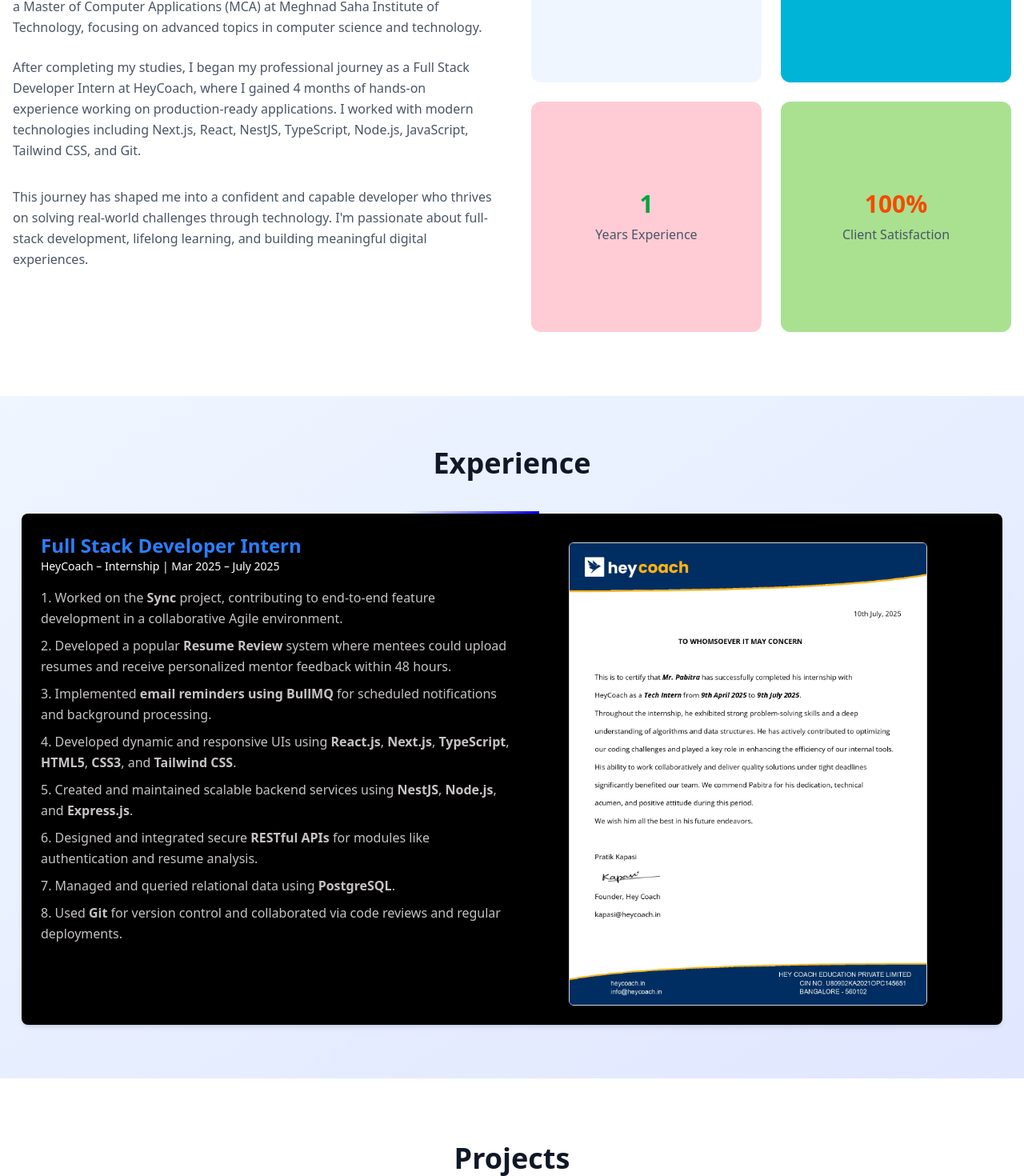
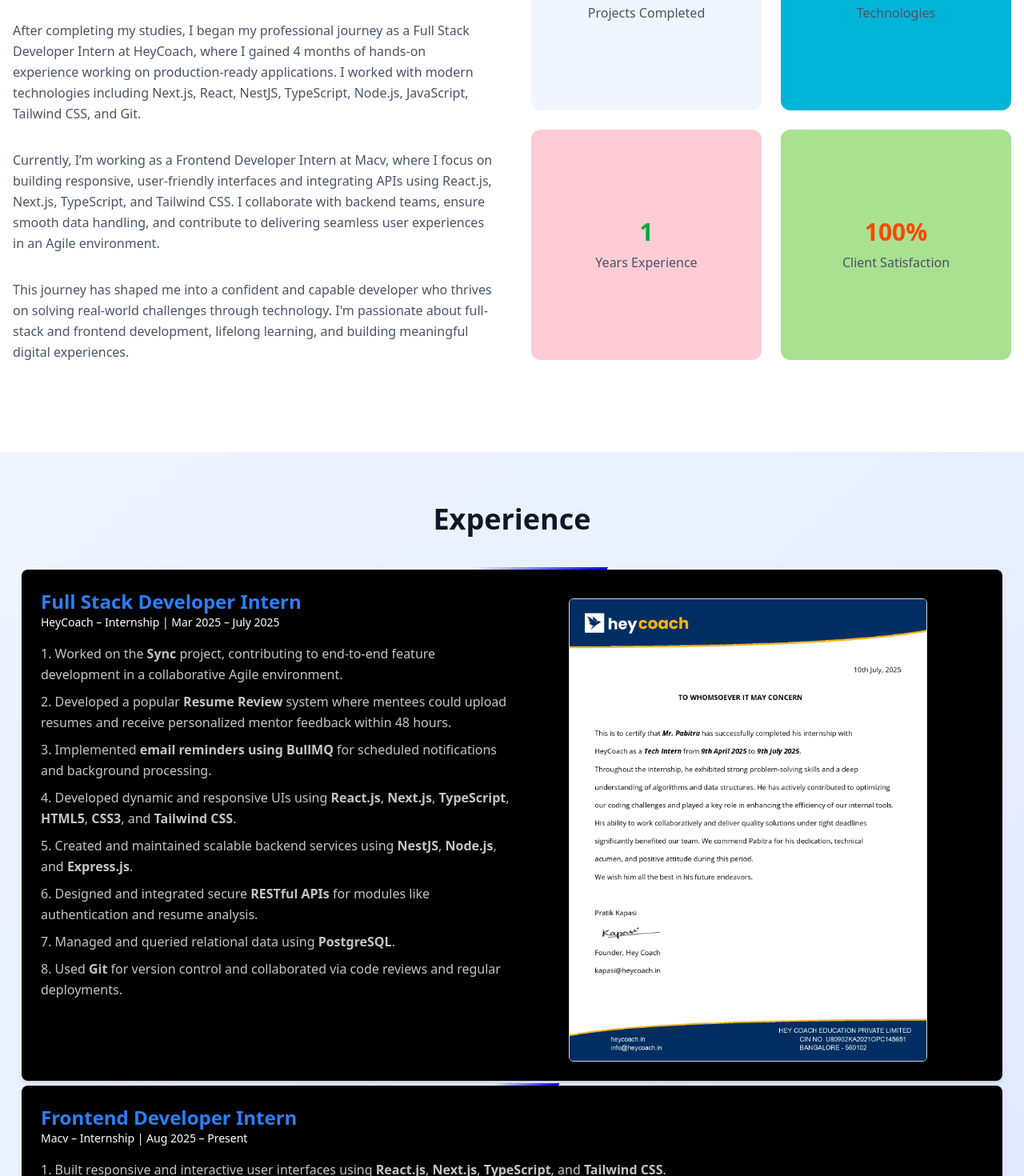
Before and after one commit to pabitraghara/Pabitra_portfolio, a React (Vite) app: page /contact in a window 1280 px wide. Shown: the part 1321-2791 px from the top of the page at 80% size. Built offline with nearby package versions, Linux system fonts and the light colour scheme.

Commit message:
Refactor:change ecprince

```diff
--- a/src/pages/About.jsx
+++ b/src/pages/About.jsx
@@ -30,6 +30,7 @@
                 Applications (MCA) at Meghnad Saha Institute of Technology,
                 focusing on advanced topics in computer science and technology.
               </p>
+
               <p className="text-gray-600 mb-8 leading-relaxed">
                 After completing my studies, I began my professional journey as
                 a Full Stack Developer Intern at HeyCoach, where I gained 4
@@ -38,18 +39,22 @@
                 Next.js, React, NestJS, TypeScript, Node.js, JavaScript,
                 Tailwind CSS, and Git.
               </p>
-              {/* <p className="text-gray-600 mb-8 leading-relaxed">
-                At HeyCoach, I contributed to the development of various
-                impactful features — one of the most notable being a complete
-                Resume Review System, enabling users to upload, analyze, and
-                receive structured feedback on their resumes in a seamless
-                end-to-end workflow.
-              </p> */}
+
+              <p className="text-gray-600 mb-8 leading-relaxed">
+                Currently, I’m working as a Frontend Developer Intern at Macv,
+                where I focus on building responsive, user-friendly interfaces
+                and integrating APIs using React.js, Next.js, TypeScript, and
+                Tailwind CSS. I collaborate with backend teams, ensure smooth
+                data handling, and contribute to delivering seamless user
+                experiences in an Agile environment.
+              </p>
+
               <p className="text-gray-600 mb-8 leading-relaxed">
                 This journey has shaped me into a confident and capable
                 developer who thrives on solving real-world challenges through
-                technology. I'm passionate about full-stack development,
-                lifelong learning, and building meaningful digital experiences.
+                technology. I'm passionate about full-stack and frontend
+                development, lifelong learning, and building meaningful digital
+                experiences.
               </p>
             </div>
             <div className="grid grid-cols-1 sm:grid-cols-2 gap-6">
@@ -181,11 +186,21 @@
                   {/* BACK SIDE — visible on hover (Experience card) */}
                   <div className="card-back  absolute inset-0 p-[3px] rounded-lg backface-hidden rotate-y-180">
                     <div className="relative bg-black p-6 rounded-lg shadow-md text-white h-full">
+                      <div>
                         <h3 className="text-2xl font-semibold text-blue-500">
                           Full Stack Developer Intern
                         </h3>
                         <div className="text-white text-sm mb-2">
                           HeyCoach – Internship | Mar 2025 – July 2025
+                        </div>
+                      </div>
+                      <div>
+                        <h3 className="text-2xl font-semibold text-blue-500">
+                          Frontend Developer Intern
+                        </h3>
+                        <div className="text-white text-sm mb-2">
+                          Macv - Internship | Aug 2025 – Present
+                        </div>
                       </div>
                       {/* Your bullet list can go here */}
                     </div>
@@ -207,11 +222,21 @@
                   {/* BACK SIDE — visible on hover (Experience card) */}
                   <div className="card-back  absolute inset-0 p-[3px] rounded-lg backface-hidden rotate-y-180">
                     <div className="relative bg-black p-6 rounded-lg shadow-md text-white h-full">
+                      <div>
                         <h3 className="text-2xl font-semibold text-blue-500">
                           Full Stack Developer Intern
                         </h3>
                         <div className="text-white text-sm mb-2">
                           HeyCoach – Internship | Mar 2025 – July 2025
+                        </div>
+                      </div>
+                      <div>
+                        <h3 className="text-2xl font-semibold text-blue-500">
+                          Frontend Developer Intern
+                        </h3>
+                        <div className="text-white text-sm mb-2">
+                          Macv - Internship | Aug 2025 – Present
+                        </div>
                       </div>
                       {/* Your bullet list can go here */}
                     </div>
--- a/src/pages/Experience.jsx
+++ b/src/pages/Experience.jsx
@@ -71,6 +71,49 @@
             </div>
           </div>
         </div>
+
+        <div className="relative card">
+          <div className="relative z-10 bg-black p-6 rounded-lg shadow-md text-white">
+            <h3 className="text-2xl font-semibold text-blue-500">
+              Frontend Developer Intern
+            </h3>
+            <div className="text-white text-sm mb-4">
+              Macv – Internship | <time dateTime="2025-03">Aug 2025</time> –{" "}
+              <time dateTime="2025-07">Present</time>
+            </div>
+
+            <div className="grid md:grid-cols-1 items-start">
+              <ol className="list-decimal list-inside text-[#c8c3c3] leading-relaxed space-y-2">
+                <li>
+                  Built responsive and interactive user interfaces using{" "}
+                  <strong>React.js</strong>, <strong>Next.js</strong>,{" "}
+                  <strong>TypeScript</strong>, and <strong>Tailwind CSS</strong>
+                  .
+                </li>
+                <li>
+                  Integrated APIs and implemented secure{" "}
+                  <strong>authentication</strong> flows for various modules.
+                </li>
+                <li>
+                  Worked closely with backend developers to ensure smooth{" "}
+                  <strong>data fetching</strong> and optimized performance.
+                </li>
+                <li>
+                  Collaborated in an <strong>Agile</strong> environment with
+                  daily stand-ups, sprint planning, and peer code reviews.
+                </li>
+                <li>
+                  Managed project code using <strong>Git</strong> and maintained
+                  consistent version control practices.
+                </li>
+                <li>
+                  Enhanced cross-browser compatibility and improved{" "}
+                  <strong>accessibility</strong> for better user experience.
+                </li>
+              </ol>
+            </div>
+          </div>
+        </div>
       </div>
     </section>
   );
```
Lines whose indentation alone changed are shown as unchanged.
